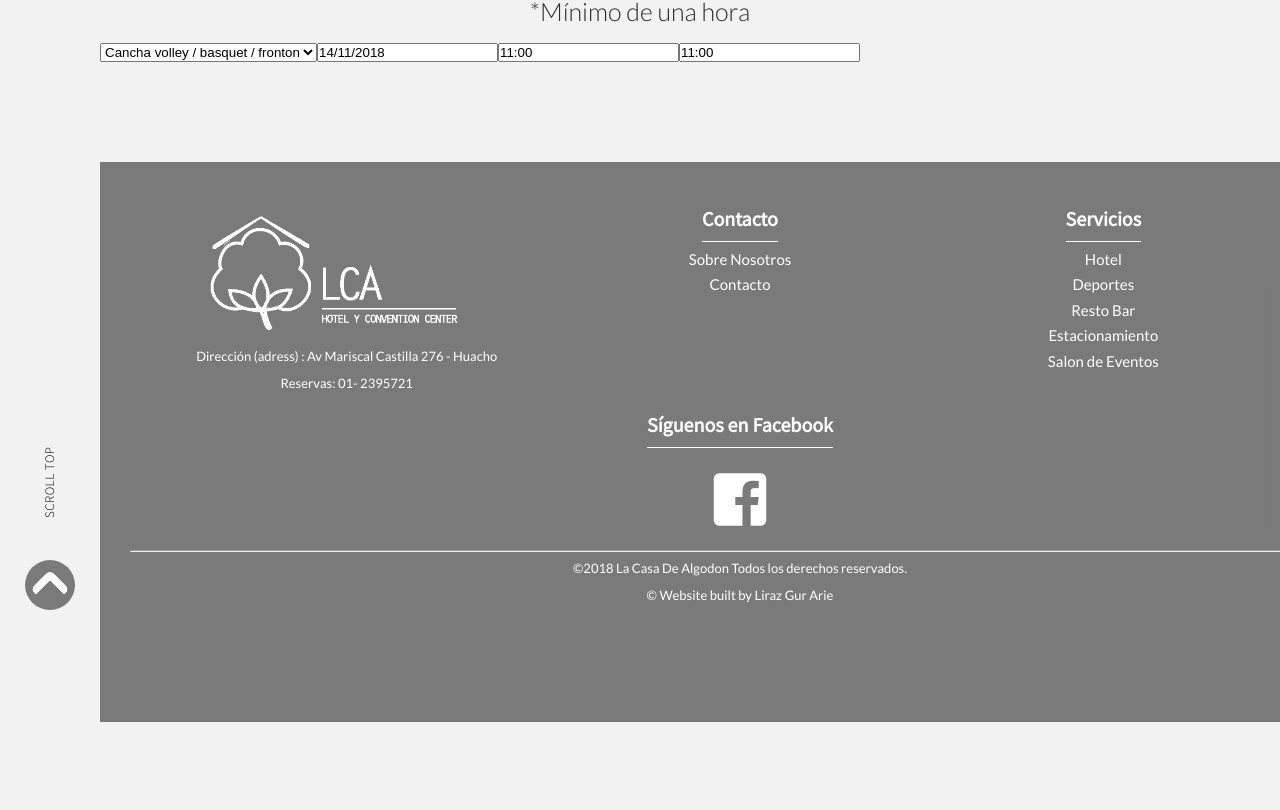
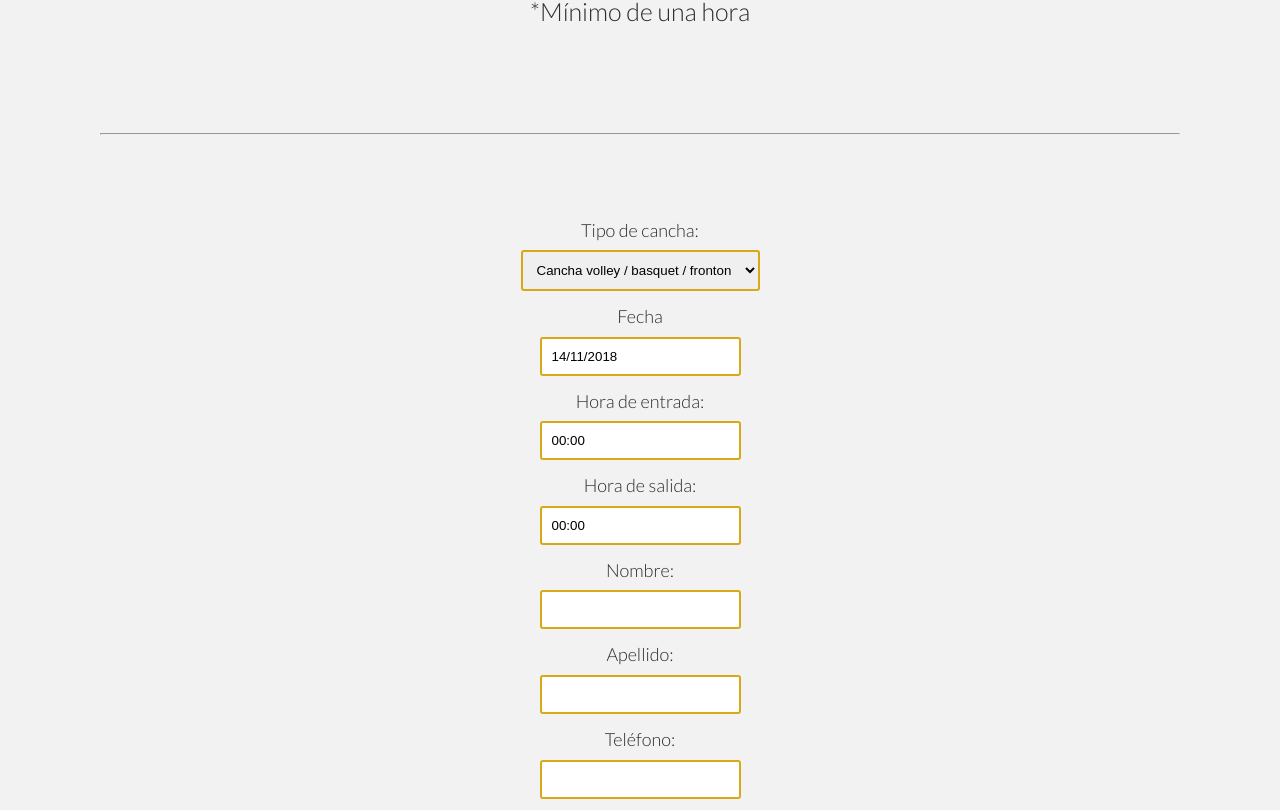
Before and after one commit to LirazG/LCA, a React (Create React App) app in the folder client/: page /sports/reservation/other in a window 1280 px wide. Shown: the part 990-1800 px from the top of the page. Before the commit the page ends 1712 px from the top, so only its background shows below. Built offline with nearby package versions, Linux system fonts and the light colour scheme; no server answers; a web font is replaced by a local one.

Commit message:
fixed field reservation bugs

```diff
--- /dev/null
+++ b/client/sass/components/_date-picker.scss
@@ -0,0 +1,39 @@
+.react-datepicker{
+
+  &-wrapper{
+    display: block !important;
+
+    & > input:focus,
+    & > input:active,
+    & > select:focus{
+      border:2px solid $color-primary-green-light;
+      outline: none;
+    }
+
+    & > label{
+      font-size: 1.8rem;
+      font-weight: 300;
+    }
+
+    & > select,
+    & > input{
+      display: block;
+      border:2px solid $color-gold-text;
+      border-radius: 3px;
+      padding:1rem;
+      margin:auto;
+      margin-bottom: 1rem;
+      margin-top: 0.5rem;
+    }
+  }
+
+  &__input-container > input{
+    display: block;
+    width: 100%;
+    margin-bottom: 1rem;
+    border:2px solid $color-gold-text;
+    border-radius: 3px;
+    padding:1rem;
+    margin-top: 0.5rem;
+  }
+}
--- a/client/sass/main.scss
+++ b/client/sass/main.scss
@@ -34,3 +34,4 @@
 @import "components/shaped-card.scss";
 @import "components/image-display.scss";
 @import "components/form.scss";
+@import "components/date-picker.scss";
--- a/client/src/components/sports/reserve.js
+++ b/client/src/components/sports/reserve.js
@@ -19,12 +19,20 @@ class SportsReservation extends Component {
     this.state={
       // date calender start value to current date
       Date: moment(),
-      StartTime: moment(),
-      EndTime: moment(),
+      StartTime: moment().hour(0),
+      EndTime: moment().hour(0),
       timeExclude: [],
       minCheckInTime:moment(),
       maxCheckOutTime:moment(),
-      select:this.currentField
+      firstName:'',
+      lastName:'',
+      phone:'',
+      errors:{},
+      select:this.currentField,
+      form1:'',
+      form2:'',
+      form3:'',
+      form4:''
     }
     this.handleDateChange = this.handleDateChange.bind(this);
     this.handleTimeCheckIn = this.handleTimeCheckIn.bind(this);
@@ -55,6 +63,7 @@ class SportsReservation extends Component {
   }
 
 
+
   //reservation dates functionallty
     handleDateChange(date) {
       this.setState({Date: date,timeExclude: []},()=>{
@@ -68,6 +77,7 @@ class SportsReservation extends Component {
         var hourArray = [...this.state.timeExclude];
         for(let i in this.currentDatesForField){
           //chack for taken hours in the day
+          // console.log(this.currentDatesForField[i].day,Number(currentDate.day))
           if(this.currentDatesForField[i].year === Number(currentDate.year) && this.currentDatesForField[i].month === Number(currentDate.month) && this.currentDatesForField[i].day === Number(currentDate.day)){
             // create takes hours array
             hourArray = [...hourArray,...this.currentDatesForField[i].hours];
@@ -123,33 +133,124 @@ class SportsReservation extends Component {
        window.location.pathname = `/sports/reservation/${e.target.value}`
     }
 
+    //on change input vaule handlers
+
+    onChange = (e) => {
+      this.setState({
+        [e.target.name] : e.target.value
+      });
+    }
+
+//submit reservation
+    formSubmit = (e) => {
+      e.preventDefault();
+
+      let newFieldReservation = {
+        firstName:this.state.firstName,
+        lastName:this.state.lastName,
+        phone:this.state.phone,
+        fieldName: this.currentField,
+        year: this.state.Date.format('YYYY'),
+        month: this.state.Date.format('MM'),
+        day: this.state.Date.format('DD'),
+        hourCheckin : String(this.state.StartTime.format('HH')),
+        hourCheckout : String(this.state.EndTime.format('HH'))
+      }
+
+
+      if(newFieldReservation.hourCheckout === '00'){
+        newFieldReservation.hourCheckout = '24';
+      }
+
+        axios.post('/api/users/reserve/field',newFieldReservation)
+          .then(res =>{
+            this.setState({
+              Date: moment(),
+              StartTime: moment(),
+              EndTime: moment(),
+              minCheckInTime:moment(),
+              maxCheckOutTime:moment(),
+              firstName:'',
+              lastName:'',
+              phone:'',
+              errors:{},
+              select:this.currentField
+            },()=>{
+              window.location.pathname = window.location.pathname.slice(0,7)
+            });
+          })
+          .catch(err =>{
+            this.setState({errors:err.response.data});
+
+            const {errors} = this.state;
+
+            if(errors.phone){
+              this.setState({form1:"form-invalid"});
+            } else {
+              this.setState({form1:"form-valid"});
+            }
+
+            if(errors.firstName){
+              this.setState({form2:"form-invalid"});
+            } else {
+              this.setState({form2:"form-valid"});
+            }
+
+            if(errors.lastName){
+              this.setState({form3:"form-invalid"});
+            } else {
+              this.setState({form3:"form-valid"});
+            }
+
+            if(errors.hourCheckout){
+              this.setState({form4:"form-invalid"});
+            } else {
+              this.setState({form4:"form-valid"});
+            }
+          });
+    }
+
 
 
   render() {
+
+    const {errors} = this.state;
+
     return (
       <main className="sports-reservation-page">
         <WelcomePic classProp={'welcome__img welcome__img--sports'}/>
         <div className="row">
           <h2 className="heading2">Reservar un campo</h2>
           <h4 className="heading5--noborder u-text-center">*Mínimo de una hora</h4>
+          <hr className="u-margin-top-big"/>
         </div>
 
-        <form id="fields">
-          <select form="fields" defaultValue={this.currentField} onChange={this.selectUrlHandler}>
+        <div className="row u-text-center">
+          <form id="fields" className="form">
+
+            <div className="react-datepicker-wrapper">
+            <label htmlFor="type">Tipo de cancha:</label>
+            <select id="type" form="fields" defaultValue={this.currentField} onChange={this.selectUrlHandler}>
               <option value="big" >Cancha fútbol grande</option>
               <option value="small" >Cancha fútbol chica</option>
               <option value="other" >Cancha volley / basquet / fronton</option>
             </select>
+            </div>
 
+            <label htmlFor="date">Fecha</label>
             <DatePicker
+              id="date"
               selected={this.state.Date}
               onChange={this.handleDateChange}
               dateFormat="DD/MM/YYYY"
               timeCaption="time"
               minDate={moment()}
+              withPortal
             />
 
+            <label htmlFor="checkout">Hora de entrada:</label>
             <DatePicker
+              id="checkin"
               selected={this.state.StartTime}
               onChange={this.handleTimeCheckIn}
               showTimeSelect
@@ -158,9 +259,15 @@ class SportsReservation extends Component {
               dateFormat="HH:00"
               timeCaption="Hora"
               timeFormat="HH:00"
+              className={this.state.form4}
               excludeTimes={this.state.timeExclude}
+              withPortal
             />
+            {(<div className="form-validation">{errors.Checkout}</div>)}
+
+            <label htmlFor="checkout">Hora de salida:</label>
             <DatePicker
+              id="checkout"
               selected={this.state.EndTime}
               onChange={this.handleTimeCheckOut}
               minTime={this.state.minCheckInTime}
@@ -171,9 +278,34 @@ class SportsReservation extends Component {
               dateFormat="HH:00"
               timeCaption="Hora"
               timeFormat="HH:00"
+              className={this.state.form4}
+              withPortal
             />
+            {(<div className="form-validation">{errors.hourCheckout}</div>)}
+
+            <div className="react-datepicker-wrapper">
+              <label htmlFor="name">Nombre:</label>
+              <input className={this.state.form2} type="text" id="name" name="firstName" value={this.state.firstName} onChange={this.onChange}/>
+              {(<div className="form-validation">{errors.firstName}</div>)}
+            </div>
+
+            <div className="react-datepicker-wrapper">
+              <label htmlFor="last-name">Apellido:</label>
+              <input className={this.state.form3} type="text" id="last-name" name="lastName" value={this.state.lastName} onChange={this.onChange}/>
+              {(<div className="form-validation">{errors.lastName}</div>)}
+            </div>
+
+            <div className="react-datepicker-wrapper">
+              <label htmlFor="phone">Teléfono:</label>
+              <input className={this.state.form1} type="text" id="phone" name="phone" value={this.state.phone} onChange={this.onChange}/>
+              {(<div className="form-validation">{errors.phone}</div>)}
+            </div>
+
+            <button onClick={this.formSubmit} type="submit" className="btn btn--gold u-margin-top-medium">Reservar !</button>
 
           </form>
+        </div>
+
       </main>
     );
   }
--- a/client/src/index.css
+++ b/client/src/index.css
@@ -1872,6 +1872,18 @@ body {
 .form-valid {
   border-bottom: 2px solid #9BC53D !important; }
 
+.react-datepicker-wrapper > .form-invalid {
+  border: 2px solid #E55934 !important; }
+
+.react-datepicker-wrapper > .form-valid {
+  border: 2px solid #9BC53D !important; }
+
+.react-datepicker__input-container > .form-invalid {
+  border: 2px solid #E55934 !important; }
+
+.react-datepicker__input-container > .form-valid {
+  border: 2px solid #9BC53D !important; }
+
 .form-validation {
   font-size: 1.5rem;
   color: #E55934; }
@@ -1930,3 +1942,32 @@ body {
       .form-success__message__cancel--icon {
         color: #E55934;
         font-size: 5rem; }
+
+.react-datepicker-wrapper {
+  display: block !important; }
+  .react-datepicker-wrapper > input:focus,
+  .react-datepicker-wrapper > input:active,
+  .react-datepicker-wrapper > select:focus {
+    border: 2px solid #9BC53D;
+    outline: none; }
+  .react-datepicker-wrapper > label {
+    font-size: 1.8rem;
+    font-weight: 300; }
+  .react-datepicker-wrapper > select,
+  .react-datepicker-wrapper > input {
+    display: block;
+    border: 2px solid #D9A816;
+    border-radius: 3px;
+    padding: 1rem;
+    margin: auto;
+    margin-bottom: 1rem;
+    margin-top: 0.5rem; }
+
+.react-datepicker__input-container > input {
+  display: block;
+  width: 100%;
+  margin-bottom: 1rem;
+  border: 2px solid #D9A816;
+  border-radius: 3px;
+  padding: 1rem;
+  margin-top: 0.5rem; }
```
Also changed, not shown: client/sass/components/_form.scss (+17 -1 lines), 2 other files (tests, documents, lock files or other folders). Lines whose indentation alone changed are shown as unchanged.
